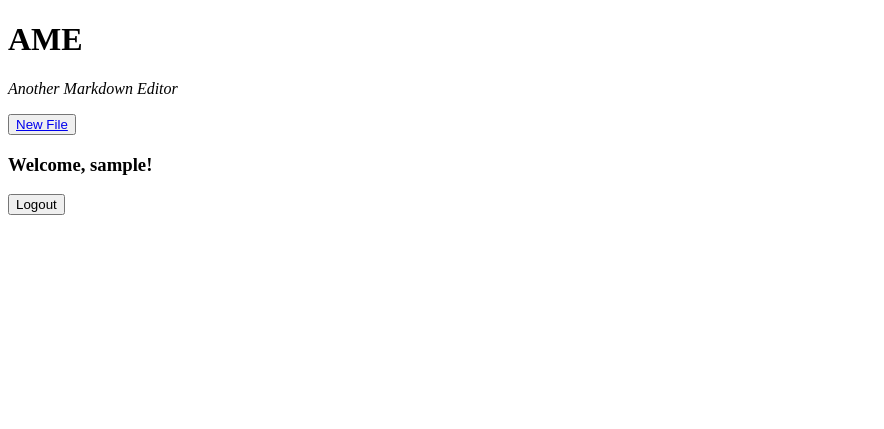
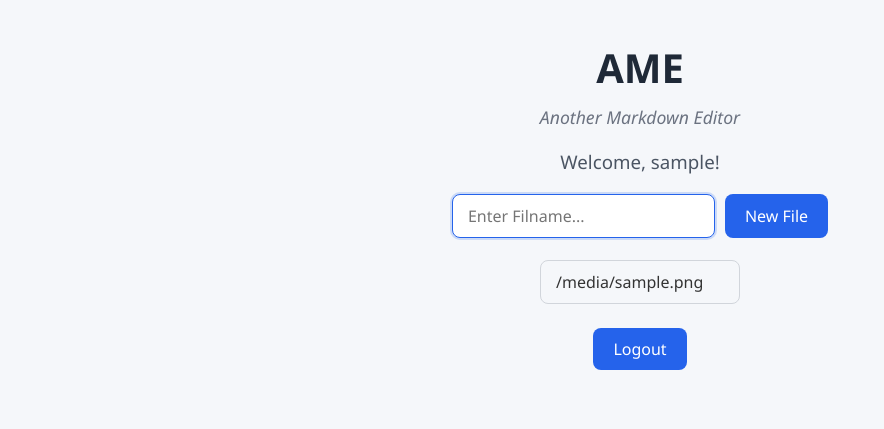
Before and after one commit to tangentecode/another-markdown-editor, a Flask app: template templates/index.html in a window 1280 px wide. Shown: the top 429 px of the page, without its empty margins (0-884 px from the left). Run offline with Flask 3, Linux system fonts and the light colour scheme; the template is opened without the code that fills it: most values are stand-ins (such as "Sample title", 1, 10 or a date in 2020).

Commit message:
added dir listing

```diff
--- a/app.py
+++ b/app.py
@@ -1,6 +1,6 @@
 from flask import Flask, render_template, redirect, request, session
 from helper import login_required, to_html
-from database import init_tables, register_user, login_user, append_line, fetch_content
+from database import init_tables, register_user, login_user, append_line, fetch_content, fetch_files
 
 app = Flask(__name__)
 app.config["SECRET_KEY"] = "b588233c5c433d7ffdf5416feb6ce40a"
@@ -8,15 +8,19 @@ app.config["SECRET_KEY"] = "b588233c5c433d7ffdf5416feb6ce40a"
 with app.app_context():
     init_tables()
 
-
-
 @app.route("/", methods=["GET", "POST"])
 @login_required
 def index():
+    username: str = session.get("username")
     if request.method == "POST":
-        return redirect("/logout")
-    return render_template("index.html", username=session.get("username"))
-
+        submittet_form: str = request.form.get("form_name")
+        if submittet_form == "logout":
+            return redirect("/logout")
+        elif submittet_form == "new_file":
+            session["filename"] = request.form.get("filename")
+            return redirect("/editor")
+    files: tuple[str] = fetch_files(username)
+    return render_template("index.html", username=username, files=files)
 
 @app.route("/login", methods=["GET", "POST"])
 def login():
@@ -31,7 +35,6 @@ def login():
         else:
             msg = "Invalid username or password"
     return render_template("login.html", msg=msg)
-
 
 @app.route("/register", methods=["GET", "POST"])
 def register():
@@ -55,25 +58,24 @@ def register():
 @app.route("/editor", methods=["GET", "POST"])
 @login_required
 def editor():
+    filename: str = session.get("filename")
+    username: str = session.get("username")
     if request.method == "POST":
-        line: str = request.form.get("line")
-        if line.strip():
-           append_line("filename", line, session["username"])
-    content = fetch_content("filename", session["username"])
-    return render_template("editor.html", content=to_html(content))
+        line = request.form.get("line", "").strip()
+        if line:
+            append_line(filename, line, username)
+    content = fetch_content(filename, username)
+    return render_template("editor.html", filename=filename, content=to_html(content))
 
 @app.route("/logout")
 def logout():
     session.clear()
     return redirect("/login")
 
-
 @app.route("/clear-session")
 def clear_session():
     session.clear()
     return "Session cleared!"
 
-
-
 if __name__ == "__main__":
     app.run()
--- a/static/style.css
+++ b/static/style.css
@@ -1,3 +1,103 @@
+/* Reset some defaults */
+* {
+    margin: 0;
+    padding: 0;
+    box-sizing: border-box;
+    font-family: 'Segoe UI', Tahoma, Geneva, Verdana, sans-serif;
+}
+
 body {
-	background-color: white
+    background: #f5f7fa;
+    color: #333;
+    display: flex;
+    flex-direction: column;
+    align-items: center;
+    padding: 40px 20px;
 }
+
+h1 {
+    color: #1f2937;
+    font-size: 2.5rem;
+    margin-bottom: 10px;
+}
+
+h3 {
+    color: #4b5563;
+    font-weight: 400;
+    margin-bottom: 20px;
+}
+
+p {
+    color: #6b7280;
+    margin-bottom: 20px;
+    font-size: 1.1rem;
+}
+
+form {
+    display: flex;
+    flex-wrap: wrap;
+    gap: 10px;
+    margin-bottom: 20px;
+}
+
+input[type="text"], td {
+    padding: 10px 15px;
+    border: 1px solid #d1d5db;
+    border-radius: 8px;
+    font-size: 1rem;
+    flex: 1;
+    min-width: 200px;
+    transition: all 0.2s ease;
+}
+
+input[type="password"] {
+    padding: 10px 15px;
+    border: 1px solid #d1d5db;
+    border-radius: 8px;
+    font-size: 1rem;
+    flex: 1;
+    min-width: 200px;
+    transition: all 0.2s ease;
+}
+input[type="text"]:focus {
+    outline: none;
+    border-color: #2563eb;
+    box-shadow: 0 0 0 2px rgba(37, 99, 235, 0.2);
+}
+
+button {
+    padding: 10px 20px;
+    background: #2563eb;
+    color: white;
+    border: none;
+    border-radius: 8px;
+    cursor: pointer;
+    transition: all 0.2s ease;
+    font-size: 1rem;
+}
+
+button:hover {
+    background: #1d4ed8;
+    transform: translateY(-1px);
+}
+
+div {
+    background: #ffffff;
+    padding: 20px;
+    border-radius: 12px;
+    width: 100%;
+    max-width: 800px;
+    box-shadow: 0 4px 12px rgba(0, 0, 0, 0.05);
+    margin-bottom: 20px;
+}
+
+input[name="line"] {
+    width: 100%;
+    margin-top: 10px;
+}
+
+@media (max-width: 600px) {
+    form {
+        flex-direction: column;
+    }
+}
--- a/templates/index.html
+++ b/templates/index.html
@@ -8,11 +8,20 @@ Index
 {% block body %}
 <h1>AME</h1>
 <p><i>Another Markdown Editor</i></p>
-<button><a href="/editor">New File</a></button>
 <h3>Welcome, {{ username }}!</h3>
 <form method="post">
-    <button type="submit" name="logout">Logout
-</button>
+    <input name="filename" type="text" placeholder="Enter Filname..." autofocus>
+	<button type="submit" name="form_name" value="new_file">New File</button>
 </form>
-
+<table>
+{% for file in files %}
+    <tr>
+        <td>{{ file }}</td>
+    </tr>
+{% endfor %}
+</table>
+<br>
+<form method="post">
+    <button type="submit" name="form_name" value="logout">Logout</button>
+</form>
 {% endblock %}
--- a/templates/login.html
+++ b/templates/login.html
@@ -8,13 +8,10 @@ Login
 {% block body %}
 <h1>AME</h1>
 <p><i>Another Markdown Editor</i></p>
-<br>
-<h2>Login</h2>
 <form method="post">
     <input type="text" name="username" autofocus autocomplete="off" placeholder="Username">
     <input type="password" name="password" autocomplete="off" placeholder="Password">
-    <button type="submit" name="login">Login
-    </button>
+    <button type="submit" name="login">Login</button>
     <br>
     <a href="/register">Register</a>
     <p>{{ msg }}</p>
--- a/templates/register.html
+++ b/templates/register.html
@@ -8,8 +8,6 @@ Register
 {% block body %}
 <h1>AME</h1>
 <p><i>Another Markdown Editor</i></p>
-<br>
-<h1>Register</h1>
 <form method="post">
     <input type="text" name="username" autofocus autocomplete="off" placeholder="Username">
     <input type="password" name="password" autocomplete="off" placeholder="Password">
```
Also changed, not shown: database.py (+11 -0 lines), templates/editor.html (+8 -4 lines), database.db.
